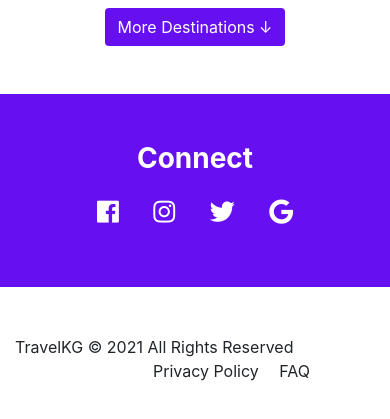
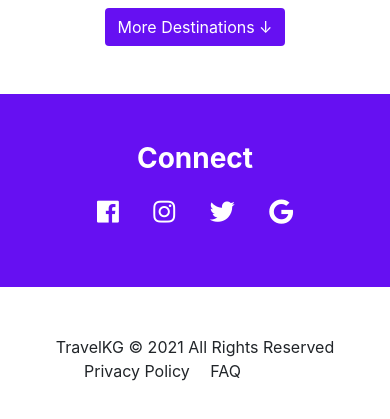
Before and after one commit to xNazim/web-midterm, a plain HTML site: page index.html in a window 390 px wide. Shown: the part 6392-6811 px from the top of the page. Drawn offline with nearby package versions, Linux system fonts and the light colour scheme.

Commit message:
css updated

```diff
--- a/css/style.css
+++ b/css/style.css
@@ -1,5 +1,4 @@
-/* RESET RULES & HELPER CLASSES
-–––––––––––––––––––––––––––––––––––––––––––––––––– */
+
 :root {
   --lightblue: #f6f9fc;
   --red: #d64041;
@@ -38,10 +37,8 @@ a:hover {
   padding: 15px;
 }
 
-/* SCROLL ANIMATIONS
 
-/* HEADER
-–––––––––––––––––––––––––––––––––––––––––––––––––– */
+
 .page-header {
   transition: background 0.5s ease-in-out;
 }
@@ -59,8 +56,7 @@ a:hover {
   border-color: var(--indigo);
 }
 
-/* BANNER SECTION
-–––––––––––––––––––––––––––––––––––––––––––––––––– */
+
 .hero {
   background-attachment: fixed;
   transition: transform 0.5s ease-in-out;
@@ -84,8 +80,7 @@ a:hover {
   z-index: 10;
 }
 
-/* POPULAR DESTINATIONS SECTION
-–––––––––––––––––––––––––––––––––––––––––––––––––– */
+
 .popular-destinations figure {
   margin-bottom: 30px;
 }
@@ -119,17 +114,23 @@ a:hover {
 }
 
 
-/* PAGE FOOTER
-–––––––––––––––––––––––––––––––––––––––––––––––––– */
+
 .page-footer .footer-links {
   text-align: right;
 }
 
-/* MEDIA QUERIES
-–––––––––––––––––––––––––––––––––––––––––––––––––– */
-/* MEDIUM SCREENS */
+
+
+
 @media screen and (max-width: 991px) {
   .page-header {
     background: var(--indigo);
   }
 }
+
+
+@media screen and (max-width: 767px) {
+  .page-footer .footer-child {
+    text-align: center;
+  }
+}
```
